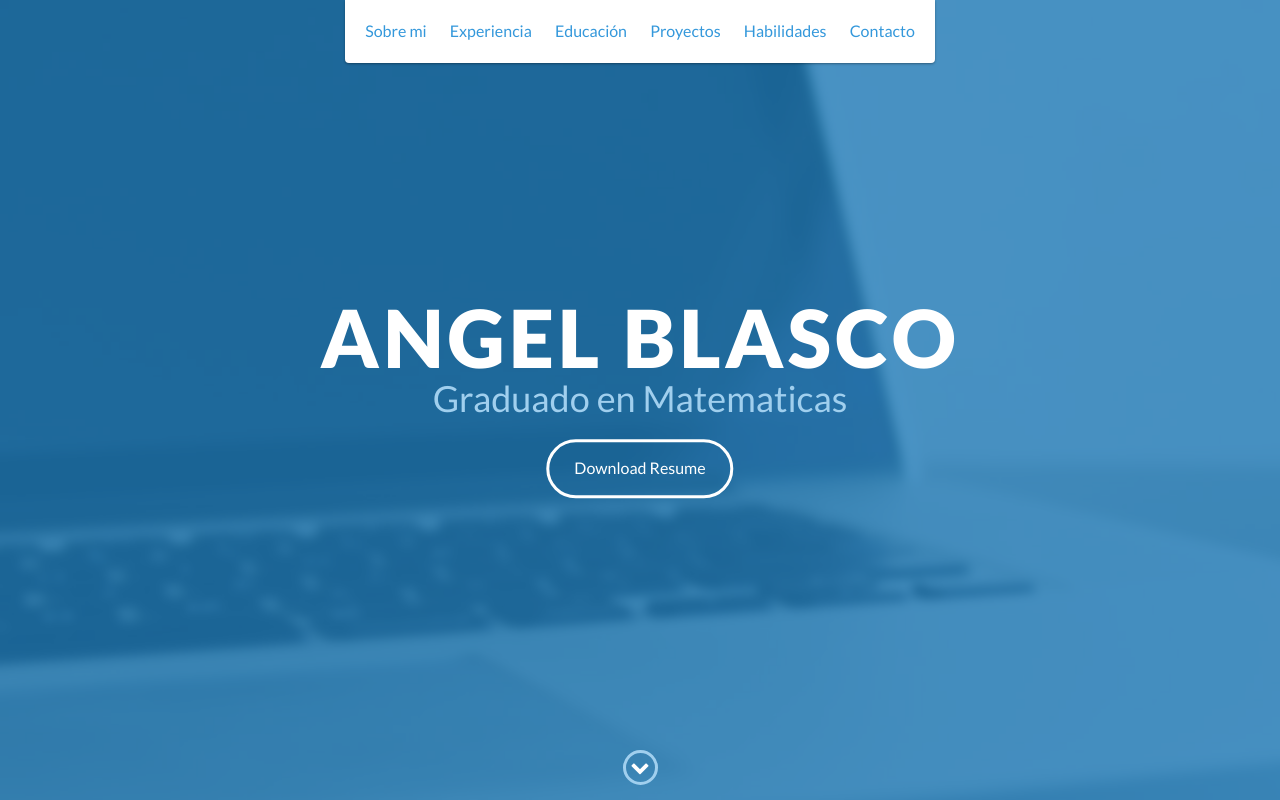
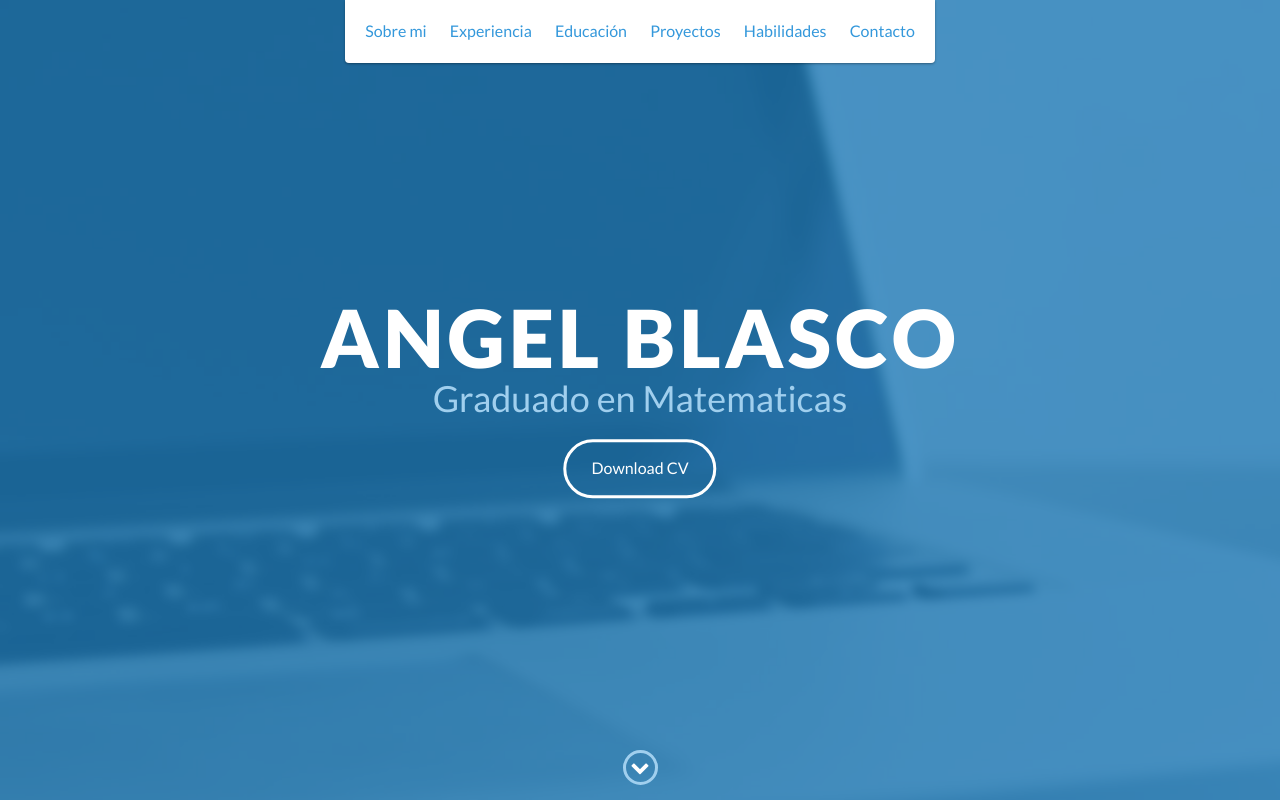
Before and after one commit to angelblasco/portfolio, a website: page index.html in a window 1280 px wide. Shown: the top 800 px of the page. Drawn offline with nearby package versions, Linux system fonts and the light colour scheme.

Commit message:
se incluye descarga de CV en pdf

```diff
--- a/index.html
+++ b/index.html
@@ -5,7 +5,7 @@
     <meta charset="utf-8">
     <meta http-equiv="X-UA-Compatible" content="IE=edge">
     <meta name="viewport" content="width=device-width, initial-scale=1">
-    <title>My Portfolio</title>
+    <title>Portfolio de Angel</title>
 	<link rel="shortcut icon" href="favicon.ico" type="image/x-icon">
 	<link rel="icon" href="favicon.ico" type="image/x-icon">
     <link href="https://fonts.googleapis.com/css?family=Lato:300,400,700,900" rel="stylesheet">
@@ -50,7 +50,7 @@
         <div id="lead-content">
             <h1>Angel Blasco</h1>
             <h2>Graduado en Matematicas</h2>
-            <a href="#" class="btn-rounded-white">Download Resume</a>
+            <a href="/portfolio/docs/Angel_Blasco_CV.pdf" class="btn-rounded-white">Download CV</a>
         </div>
         <!-- End #lead-content -->
 
```
Also changed, not shown: 1 other file.
